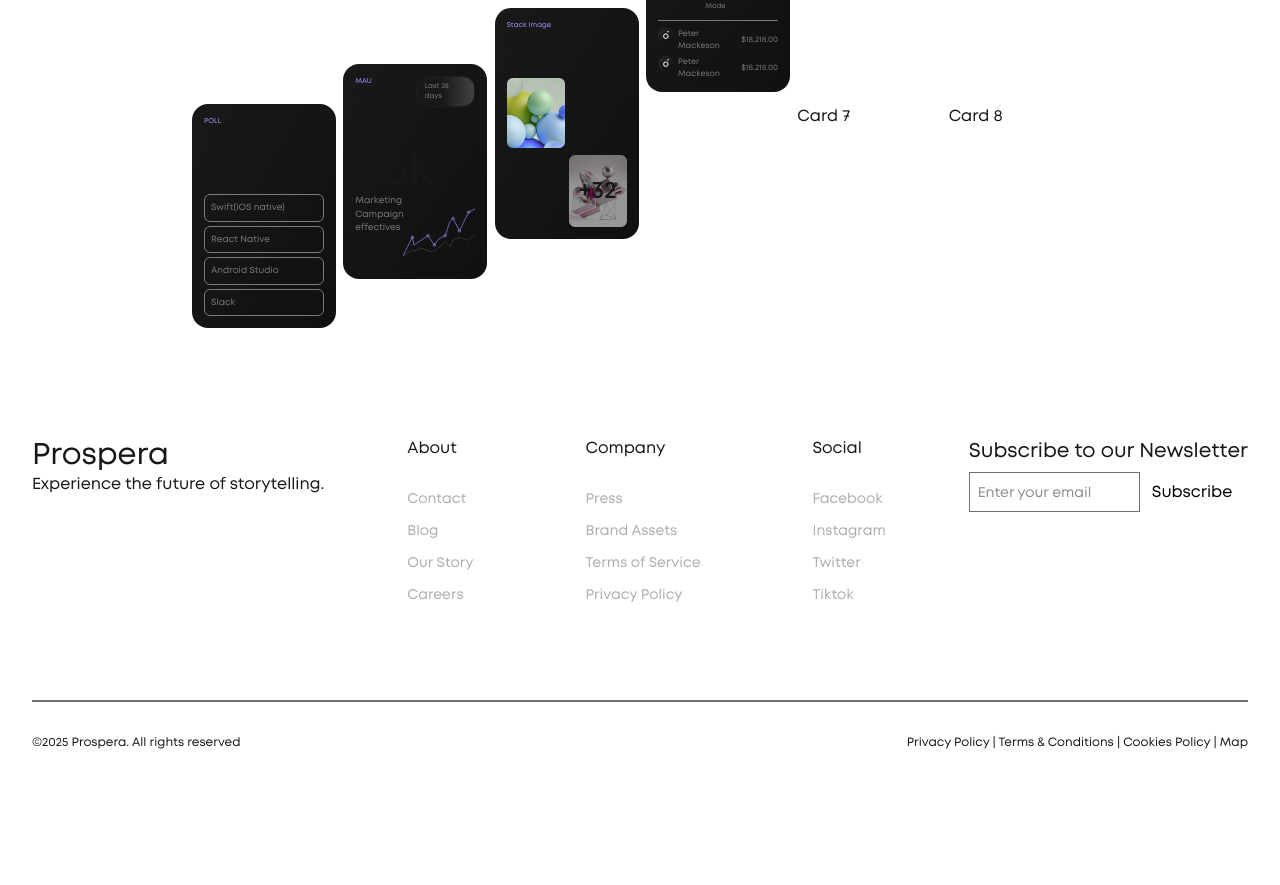
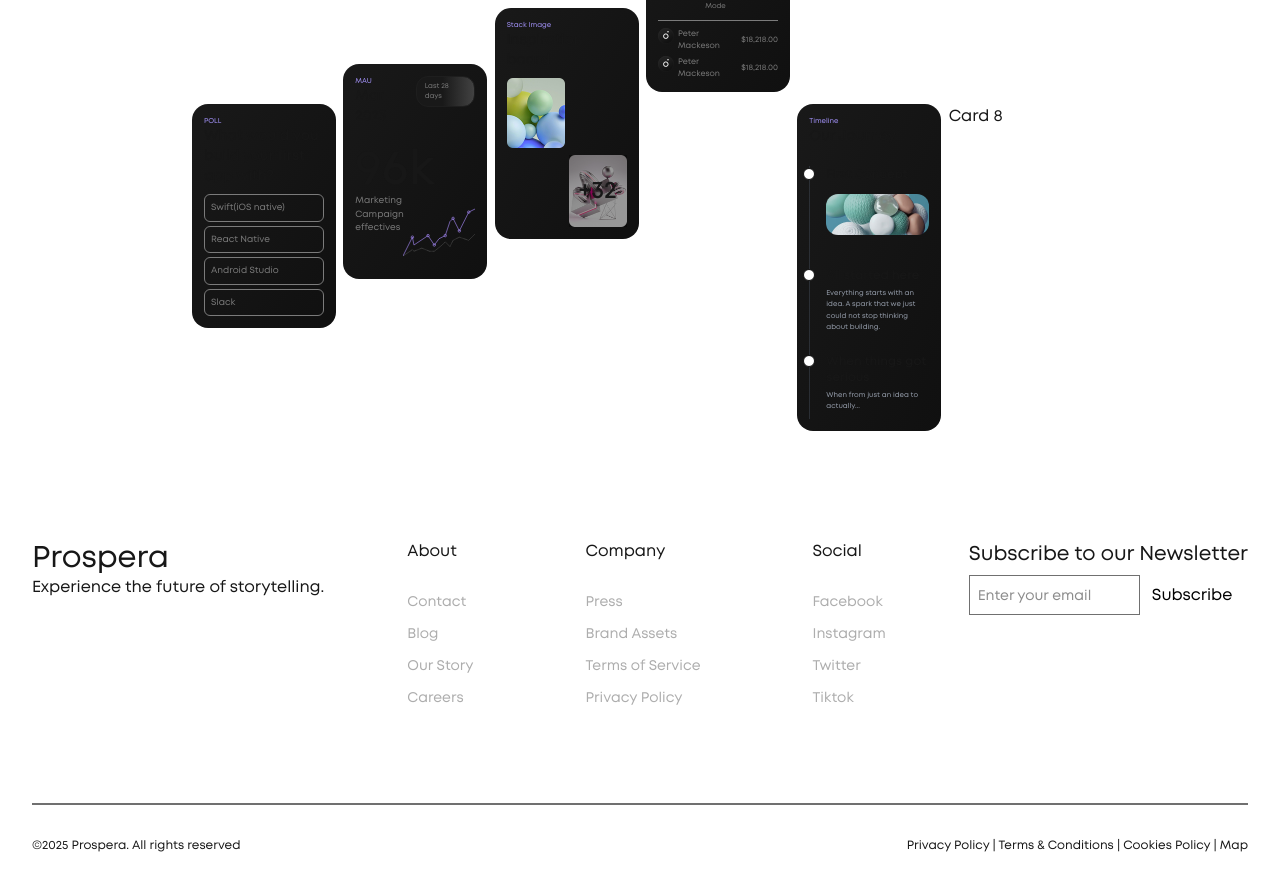
Before and after one commit to tuandoan23/prospera-landing-page, a Next.js app: page / in a window 1280 px wide. Shown: the part 1149-2034 px from the top of the page. Before the commit the page ends 1931 px from the top, so only its background shows below. Built offline with nearby package versions, Linux system fonts and the light colour scheme.

Commit message:
Timeline card

```diff
--- /dev/null
+++ b/src/components/herosection2/Timeline.tsx
@@ -0,0 +1,69 @@
+"use client";
+import { NextPage } from "next";
+import Image from "next/image";
+import { motion } from "framer-motion";
+import useMediaQuery from "@/hooks/useMediaQuery";
+import { fadeInDown, fadeInLeft } from "@/animations/variants";
+import journey from "@/assets/images/journey.png";
+
+interface Props {}
+
+const timeline = [
+  {
+    title: "First Concept",
+    image: journey,
+  },
+  {
+    title: "All started here",
+    description:
+      "Everything starts with an idea. A spark that we just could not stop thinking about building.",
+  },
+  {
+    title: "When things got serious",
+    description: "When from just an idea to actually...",
+  },
+];
+
+const Timeline: NextPage<Props> = ({}) => {
+  const isMobile = useMediaQuery("(max-width: 768px)");
+  return (
+    <motion.div
+      variants={isMobile ? fadeInLeft : fadeInDown}
+      initial="hidden"
+      whileInView="visible"
+      viewport={{ once: true }}
+      className="min-w-36 rounded-2xl bg-gradient-to-br from-[#191919] to-[#101010] p-2 sm:p-3"
+    >
+      <div className="mb-5 flex justify-between">
+        <div>
+          <p className="text-secondary text-[7px]">Timeline</p>
+          <p className="text-sm font-bold">Our Journey</p>
+        </div>
+      </div>
+      <div className="relative border-l border-gray-600/40">
+        {timeline.map((item, index) => (
+          <div key={index} className="relative pb-5 pl-4 last:pb-2">
+            <span className="absolute top-0.5 -left-[7px] h-3 w-3 rounded-full border-[1px] border-[#111] bg-white" />
+            <div>
+              <h3 className="text-xs font-semibold">{item.title}</h3>
+              {item.image && (
+                <Image
+                  src={item.image}
+                  alt=""
+                  className="my-3 w-full max-w-md rounded-xl"
+                />
+              )}
+              {item.description && (
+                <p className="mt-1 text-[7px] leading-relaxed text-gray-400">
+                  {item.description}
+                </p>
+              )}
+            </div>
+          </div>
+        ))}
+      </div>
+    </motion.div>
+  );
+};
+
+export default Timeline;
--- a/src/sections/HeroSection2.tsx
+++ b/src/sections/HeroSection2.tsx
@@ -7,6 +7,7 @@
 import StackImage from "@/components/herosection2/StackImage";
 import Personal from "@/components/herosection2/Personal";
 import States from "@/components/herosection2/States";
+import Timeline from "@/components/herosection2/Timeline";
 
 interface Props {}
 
@@ -87,7 +88,7 @@
           <States />
         </div>
         <div className="order-8 md:order-none md:col-start-5 md:row-span-1">
-          Card 7
+          <Timeline />
         </div>
         <div className="order-7 md:order-none md:col-start-6 md:row-start-2">
           Card 8
```
Also changed, not shown: src/assets/images/journey.png (added).
